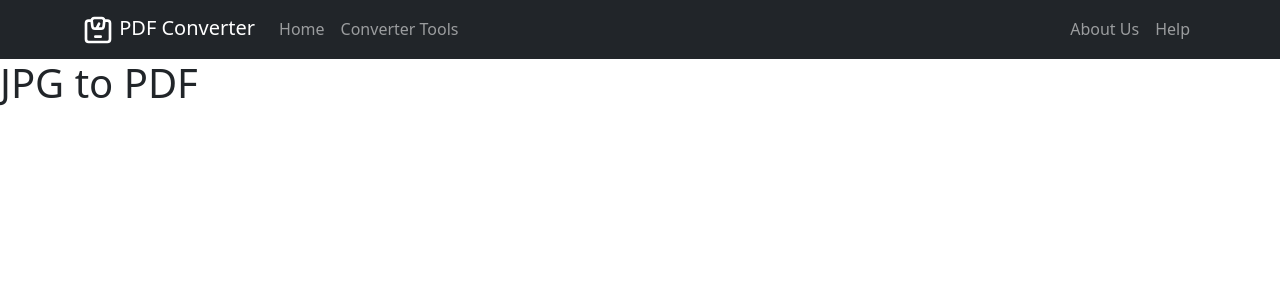
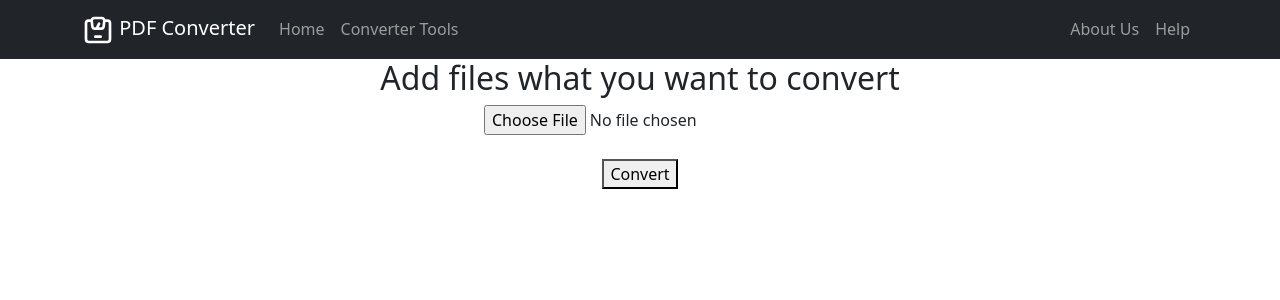
Before and after one commit to abu-kausar/PDF-Converter, a React (Create React App) app: page /jpg-to-pdf in a window 1280 px wide. Shown: the top 300 px of the page. Built offline with nearby package versions, Linux system fonts and the light colour scheme.

Commit message:
simple single image to pdf converter implemented

```diff
--- a/package.json
+++ b/package.json
@@ -7,6 +7,8 @@
     "@testing-library/react": "^13.4.0",
     "@testing-library/user-event": "^13.5.0",
     "bootstrap": "^5.2.3",
+    "images-to-pdf-package": "^1.0.5",
+    "jspdf": "^2.5.1",
     "react": "^18.2.0",
     "react-bootstrap": "^2.7.2",
     "react-dom": "^18.2.0",
--- a/src/components/Home/Home.js
+++ b/src/components/Home/Home.js
@@ -39,7 +39,9 @@ const Home = () => {
                 <div style={{ marginRigt: '10px' }} className="col-md-4 offset-md-1">
                     <h1 style={{ color: '#3A4256' }}>Work Directly on Your Files</h1>
                     <p className="text-secondary">Do more than just view PDFs. Highlight and add text, images, shapes, and freehand annotations to your documents. You can connect to 20 other tools to enhance your files further.</p>
-                    <a style={{ margin: '5px' }} className="btn btn-secondary">Convert Now</a>
+                    <Link to="/tools">
+                        <button style={{ margin: '5px' }} className="btn btn-secondary">Convert Now</button>
+                    </Link>
 
                 </div>
                 <div className="col-md-6">
--- a/src/components/JpgToPdf/JpgToPdf.css
+++ b/src/components/JpgToPdf/JpgToPdf.css
@@ -0,0 +1,3 @@
+.area{
+    text-align: center;
+}
--- a/src/components/JpgToPdf/JpgToPdf.js
+++ b/src/components/JpgToPdf/JpgToPdf.js
@@ -1,9 +1,27 @@
 import React from 'react';
+import { jsPDF } from "jspdf";
+import './JpgToPdf.css'
 
 const JpgToPdf = () => {
+
+    var image;
+
+    const loadFile = (event) => {
+        image = document.createElement("img");
+        image.src = URL.createObjectURL(event.target.files[0]);
+    }
+
+    const convertToPdf = () => {
+        const doc = new jsPDF();
+        doc.addImage(image, "JPEG", 15, 40, 180, 180);
+        doc.save();
+    }
     return (
-        <div>
-            <h1>JPG to PDF</h1>
+        <div className='area'>
+            <h2>Add files what you want to convert</h2>
+            <input type="file" onChange={loadFile} name="" id="" accept='.png, .jpg, .jpeg'/>
+            <br /><br />
+            <button onClick={convertToPdf}>Convert</button>
         </div>
     );
 };
```
Also changed, not shown: 1 other file (tests, documents, lock files or other folders).
